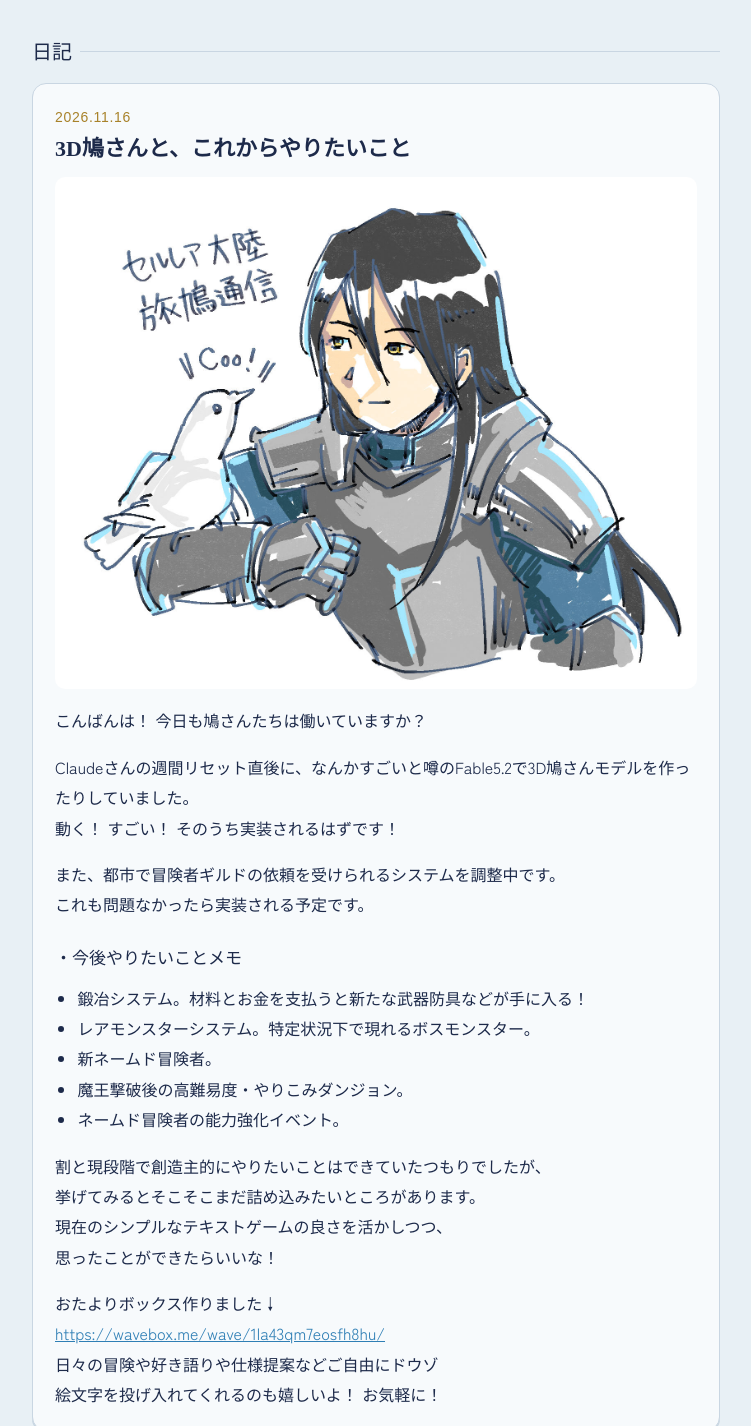
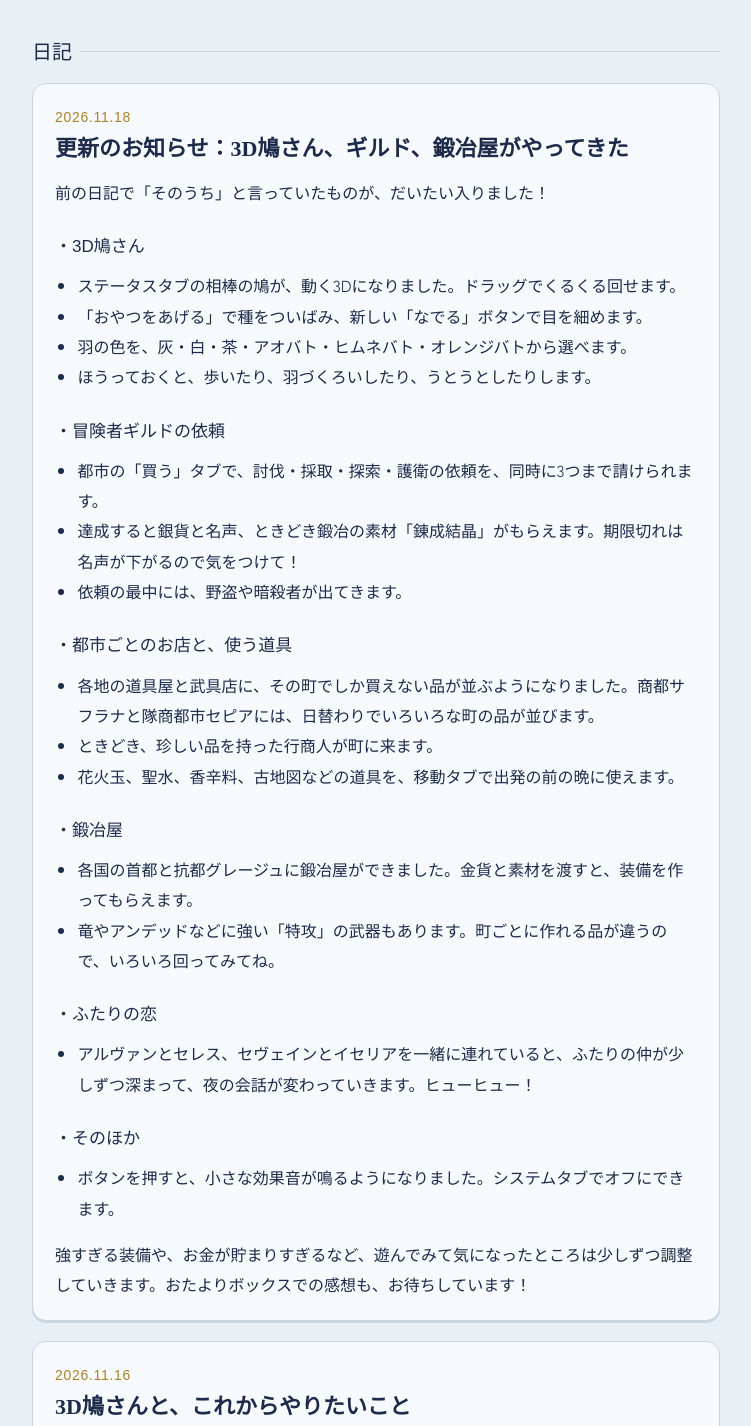
Before and after one commit to kekosan/kekosan.github.io, a plain HTML site: page blog/index.html in a window 1280 px wide. Shown: the part 200-1626 px from the top of the page, without its empty margins (264-1015 px from the left). Drawn offline with Linux system fonts and the light colour scheme; a web font is replaced by a local one.

Commit message:
開発手帳：11月18日の更新のお知らせと更新履歴を追加
Co-Authored-By: Claude Opus 5.5 <noreply@anthropic.com>
Claude-Session: https://claude.ai/code/session_01Eic3kLEZbGrhxchGSRtoax

```diff
--- a/blog/index.html
+++ b/blog/index.html
@@ -72,6 +72,45 @@ footer{margin-top:48px;color:var(--ink-soft);font-size:13px;text-align:center}
   -->
 
   <article>
+    <div class="date">2026.11.18</div>
+    <h3>更新のお知らせ：3D鳩さん、ギルド、鍛冶屋がやってきた</h3>
+    <p>前の日記で「そのうち」と言っていたものが、だいたい入りました！</p>
+    <h4>・3D鳩さん</h4>
+    <ul>
+      <li>ステータスタブの相棒の鳩が、動く3Dになりました。ドラッグでくるくる回せます。</li>
+      <li>「おやつをあげる」で種をついばみ、新しい「なでる」ボタンで目を細めます。</li>
+      <li>羽の色を、灰・白・茶・アオバト・ヒムネバト・オレンジバトから選べます。</li>
+      <li>ほうっておくと、歩いたり、羽づくろいしたり、うとうとしたりします。</li>
+    </ul>
+    <h4>・冒険者ギルドの依頼</h4>
+    <ul>
+      <li>都市の「買う」タブで、討伐・採取・探索・護衛の依頼を、同時に3つまで請けられます。</li>
+      <li>達成すると銀貨と名声、ときどき鍛冶の素材「錬成結晶」がもらえます。期限切れは名声が下がるので気をつけて！</li>
+      <li>依頼の最中には、野盗や暗殺者が出てきます。</li>
+    </ul>
+    <h4>・都市ごとのお店と、使う道具</h4>
+    <ul>
+      <li>各地の道具屋と武具店に、その町でしか買えない品が並ぶようになりました。商都サフラナと隊商都市セピアには、日替わりでいろいろな町の品が並びます。</li>
+      <li>ときどき、珍しい品を持った行商人が町に来ます。</li>
+      <li>花火玉、聖水、香辛料、古地図などの道具を、移動タブで出発の前の晩に使えます。</li>
+    </ul>
+    <h4>・鍛冶屋</h4>
+    <ul>
+      <li>各国の首都と抗都グレージュに鍛冶屋ができました。金貨と素材を渡すと、装備を作ってもらえます。</li>
+      <li>竜やアンデッドなどに強い「特攻」の武器もあります。町ごとに作れる品が違うので、いろいろ回ってみてね。</li>
+    </ul>
+    <h4>・ふたりの恋</h4>
+    <ul>
+      <li>アルヴァンとセレス、セヴェインとイセリアを一緒に連れていると、ふたりの仲が少しずつ深まって、夜の会話が変わっていきます。ヒューヒュー！</li>
+    </ul>
+    <h4>・そのほか</h4>
+    <ul>
+      <li>ボタンを押すと、小さな効果音が鳴るようになりました。システムタブでオフにできます。</li>
+    </ul>
+    <p>強すぎる装備や、お金が貯まりすぎるなど、遊んでみて気になったところは少しずつ調整していきます。おたよりボックスでの感想も、お待ちしています！</p>
+  </article>
+
+  <article>
     <div class="date">2026.11.16</div>
     <h3>3D鳩さんと、これからやりたいこと</h3>
     <figure><img src="img/tabihato001.jpg" alt="鎧の腕に白い旅鳩がとまって「Coo!」と鳴いているラクガキ" loading="lazy"></figure>
@@ -100,6 +139,7 @@ footer{margin-top:48px;color:var(--ink-soft);font-size:13px;text-align:center}
 
   <h2 class="sec" id="log">更新履歴</h2>
   <ul class="log">
+    <li><time>2026.11.18</time><span>3D鳩、冒険者ギルドの依頼、都市限定の品と使う道具、行商人、鍛冶屋、特攻武器、ふたりの恋（アルヴァン×セレス・セヴェイン×イセリア）、効果音</span></li>
     <li><time>2026.11.16</time><span>鳩とのひととき、伴侶とのひととき、犬が増えたときのリベルタとヴルカヌの台詞、夜の癒し（神官・イセリア・サーマス）、開発手帳</span></li>
     <li><time>2026.11.13</time><span>夜の歌（吟遊詩人・リベルタ）、リベルタの街角の歌（全92曲）</span></li>
     <li><time>2026.11.12</time><span>大ボスの大技、ラストダンジョンの演出、あいことば、ラスボス調整、鳩のおやつ、図鑑とトロフィー</span></li>
```
